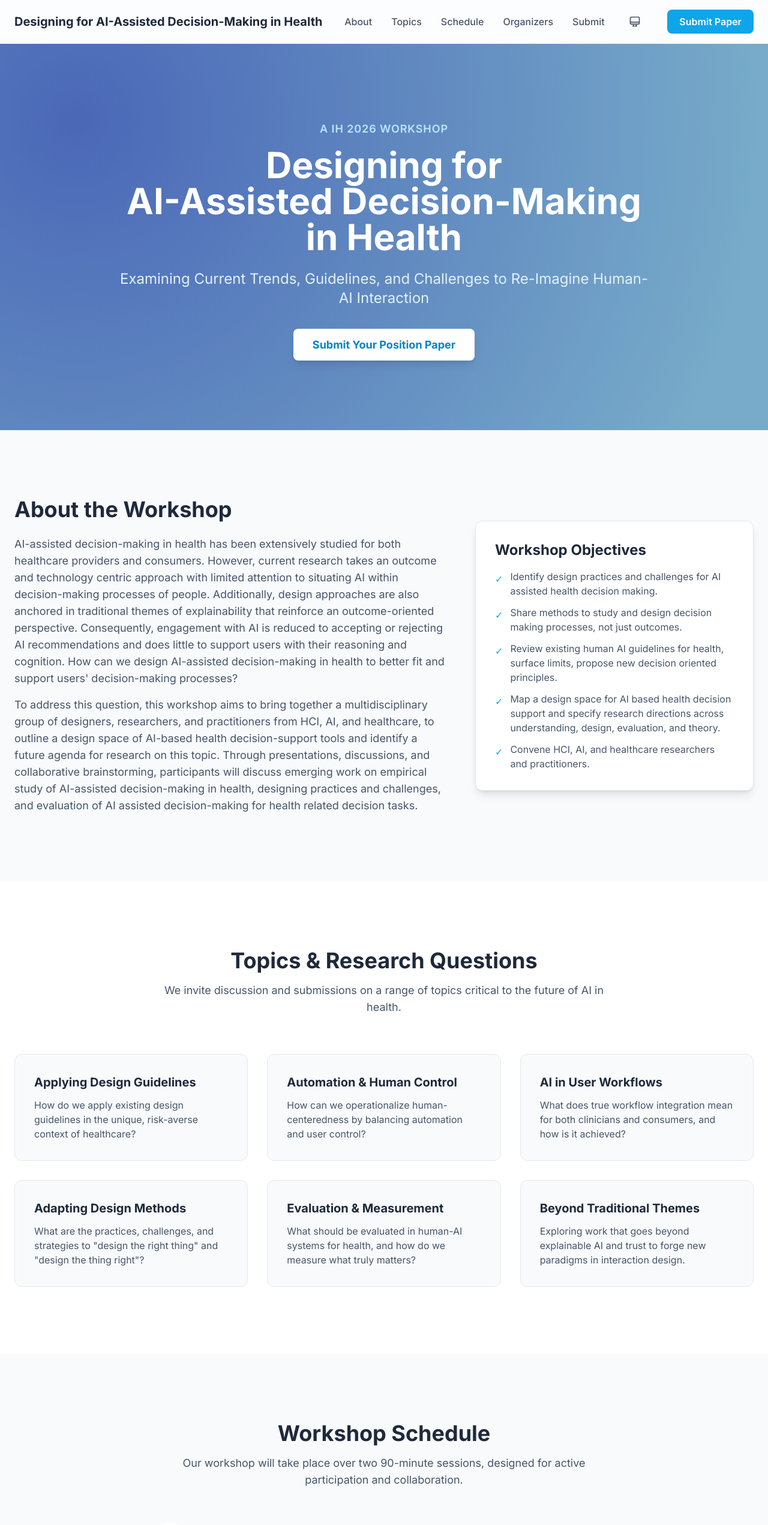
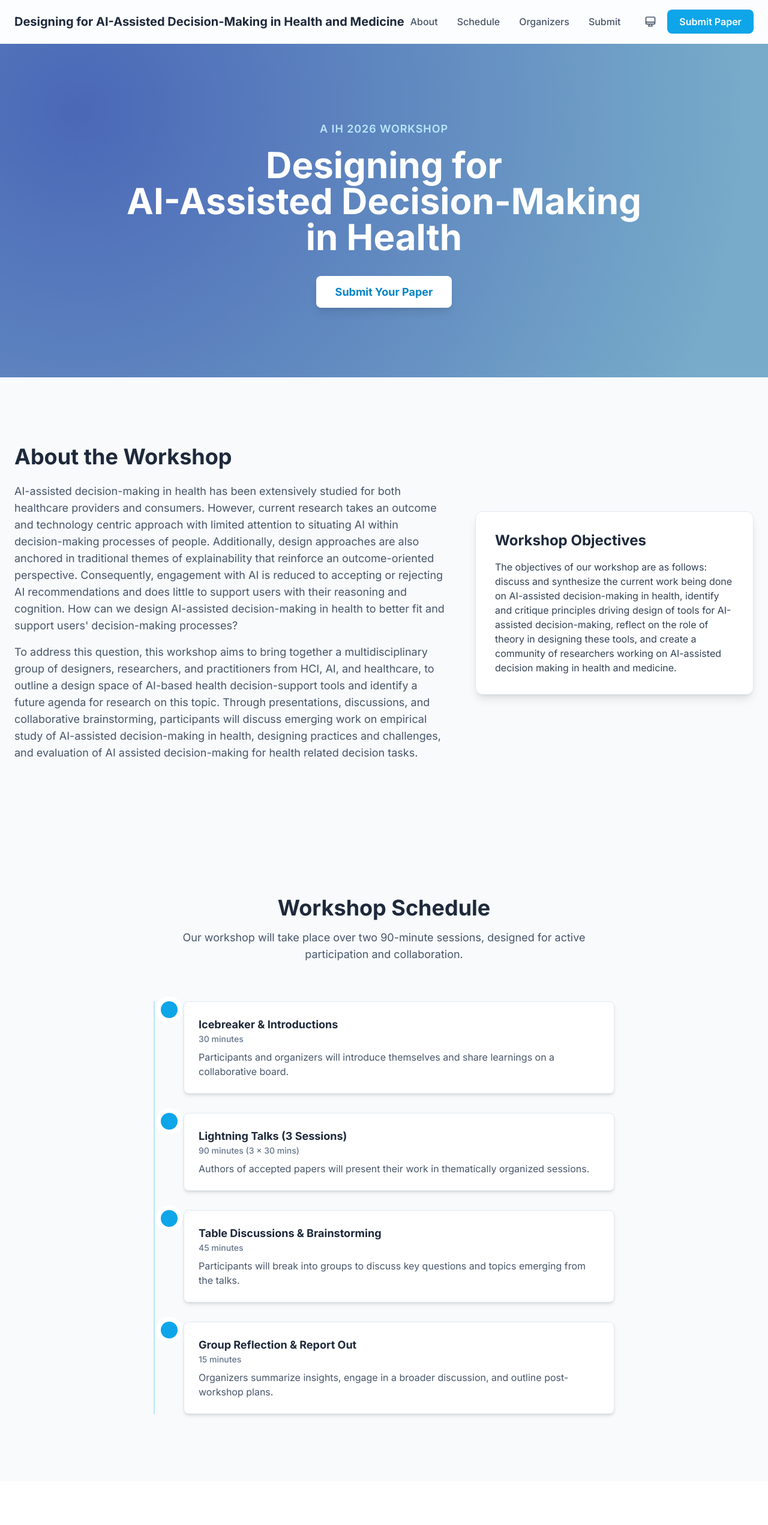
Before and after one commit to designingaiforhealth/DesigningAIforHealth.github.io, a plain HTML site: page 2026/index.html in a window 1280 px wide. Shown: the top 2542 px of the page at 60% size. Drawn offline with nearby package versions, Linux system fonts and the light colour scheme.

Commit message:
Update index.html

```diff
--- a/2026/index.html
+++ b/2026/index.html
@@ -3,7 +3,7 @@
 <head>
     <meta charset="UTF-8">
     <meta name="viewport" content="width=device-width, initial-scale=1.0">
-    <title>Designing for AI-Assisted Decision-Making in Health Workshop | IH 2026</title>
+    <title>Designing for AI-Assisted Decision-Making in Health and Medicine Workshop | IH 2026</title>
     <script src="https://cdn.tailwindcss.com"></script>
     <script>
         // Configure Tailwind to use the 'class' strategy for dark mode
@@ -69,10 +69,10 @@
     <!-- Header & Navigation -->
     <header id="header" class="sticky top-0 z-50 transition-all duration-300 glassmorphism">
         <nav class="container mx-auto px-6 py-4 flex justify-between items-center">
-            <a href="#" class="text-xl font-bold text-slate-800 dark:text-white">Designing for AI-Assisted Decision-Making in Health</a>
+            <a href="#" class="text-xl font-bold text-slate-800 dark:text-white">Designing for AI-Assisted Decision-Making in Health and Medicine</a>
             <div class="hidden md:flex items-center space-x-8">
                 <a href="#about" class="nav-link text-slate-600 dark:text-slate-300 hover:text-sky-500 dark:hover:text-sky-400 font-medium">About</a>
-                <a href="#topics" class="nav-link text-slate-600 dark:text-slate-300 hover:text-sky-500 dark:hover:text-sky-400 font-medium">Topics</a>
+                <!-- <a href="#topics" class="nav-link text-slate-600 dark:text-slate-300 hover:text-sky-500 dark:hover:text-sky-400 font-medium">Topics</a> -->
                 <a href="#schedule" class="nav-link text-slate-600 dark:text-slate-300 hover:text-sky-500 dark:hover:text-sky-400 font-medium">Schedule</a>
                 <a href="#organizers" class="nav-link text-slate-600 dark:text-slate-300 hover:text-sky-500 dark:hover:text-sky-400 font-medium">Organizers</a>
                 <a href="#submit" class="nav-link text-slate-600 dark:text-slate-300 hover:text-sky-500 dark:hover:text-sky-400 font-medium">Submit</a>
@@ -111,7 +111,7 @@
                     x-transition:leave-start="opacity-100 transform translate-y-0"
                     x-transition:leave-end="opacity-0 transform -translate-y-2">
                     <a href="#about" @click="open = false" class="block py-2 text-center text-slate-600 dark:text-slate-300 hover:text-sky-500 font-medium">About</a>
-                    <a href="#topics" @click="open = false" class="block py-2 text-center text-slate-600 dark:text-slate-300 hover:text-sky-500 font-medium">Topics</a>
+                    <!-- <a href="#topics" @click="open = false" class="block py-2 text-center text-slate-600 dark:text-slate-300 hover:text-sky-500 font-medium">Topics</a> -->
                     <a href="#schedule" @click="open = false" class="block py-2 text-center text-slate-600 dark:text-slate-300 hover:text-sky-500 font-medium">Schedule</a>
                     <a href="#organizers" @click="open = false" class="block py-2 text-center text-slate-600 dark:text-slate-300 hover:text-sky-500 font-medium">Organizers</a>
                     <a href="#submit" @click="open = false" class="block w-full mt-4 text-center bg-sky-500 text-white font-semibold px-5 py-2 rounded-lg hover:bg-sky-600 transition-colors">Submit Paper</a>
@@ -127,12 +127,9 @@
             <div class="container mx-auto px-6 text-center relative">
                 <span class="text-lg font-semibold tracking-wider text-sky-200 uppercase">A IH 2026 Workshop</span>
                 <h1 class="text-4xl md:text-6xl font-bold mt-4 mb-6 leading-tight">Designing for <br> AI-Assisted Decision-Making <br> in Health</h1>
-                <p class="text-xl md:text-2xl max-w-4xl mx-auto text-sky-100">
-                    Examining Current Trends, Guidelines, and Challenges to Re-Imagine Human-AI Interaction
-                </p>
                 <div class="mt-12">
                     <a href="#submit" class="bg-white text-sky-600 font-bold text-lg px-8 py-4 rounded-lg shadow-lg hover:bg-slate-100 transform hover:scale-105 transition-all duration-300">
-                        Submit Your Position Paper
+                        Submit Your Paper
                     </a>
                 </div>
             </div>
@@ -154,56 +151,8 @@
                     <div class="md:col-span-2">
                         <div class="bg-white dark:bg-slate-800 p-8 rounded-xl shadow-lg border border-slate-200 dark:border-slate-700">
                             <h3 class="text-2xl font-bold text-slate-800 dark:text-white mb-4">Workshop Objectives</h3>
-                            <ul class="space-y-3 text-slate-600 dark:text-slate-300">
-                                <li class="flex items-start"><span class="text-sky-500 dark:text-sky-400 mr-3 mt-1">✓</span>Identify design practices and challenges for AI assisted health decision making.</li>
-                                <li class="flex items-start"><span class="text-sky-500 dark:text-sky-400 mr-3 mt-1">✓</span>Share methods to study and design decision making processes, not just outcomes.</li>
-                                <li class="flex items-start"><span class="text-sky-500 dark:text-sky-400 mr-3 mt-1">✓</span>Review existing human AI guidelines for health, surface limits, propose new decision oriented principles.</li>
-                                <li class="flex items-start"><span class="text-sky-500 dark:text-sky-400 mr-3 mt-1">✓</span>Map a design space for AI based health decision support and specify research directions across understanding, design, evaluation, and theory.</li>
-                                <li class="flex items-start"><span class="text-sky-500 dark:text-sky-400 mr-3 mt-1">✓</span>Convene HCI, AI, and healthcare researchers and practitioners.</li>
-                            </ul>
+                            <p>The objectives of our workshop are as follows: discuss and synthesize the current work being done on AI-assisted decision-making in health, identify and critique principles driving design of tools for AI-assisted decision-making, reflect on the role of theory in designing these tools, and create a community of researchers working on AI-assisted decision making in health and medicine.</p>
                         </div>
-                    </div>
-                </div>
-            </div>
-        </section>
-
-        <!-- Topics Section -->
-        <section id="topics" class="py-20 md:py-28 bg-white dark:bg-slate-800/50">
-            <div class="container mx-auto px-6">
-                <div class="text-center max-w-3xl mx-auto mb-16">
-                    <h2 class="text-3xl md:text-4xl font-bold text-slate-800 dark:text-white">Topics & Research Questions</h2>
-                    <p class="mt-4 text-lg text-slate-600 dark:text-slate-300">We invite discussion and submissions on a range of topics critical to the future of AI in health.</p>
-                </div>
-                <div class="grid md:grid-cols-2 lg:grid-cols-3 gap-8">
-                    <!-- Topic Card 1 -->
-                    <div class="bg-slate-50 dark:bg-slate-800 p-8 rounded-xl hover:shadow-xl hover:-translate-y-2 transition-all duration-300 border border-slate-200 dark:border-slate-700">
-                        <h3 class="text-xl font-bold text-slate-800 dark:text-white mb-3">Applying Design Guidelines</h3>
-                        <p class="text-slate-600 dark:text-slate-300">How do we apply existing design guidelines in the unique, risk-averse context of healthcare?</p>
-                    </div>
-                    <!-- Topic Card 2 -->
-                    <div class="bg-slate-50 dark:bg-slate-800 p-8 rounded-xl hover:shadow-xl hover:-translate-y-2 transition-all duration-300 border border-slate-200 dark:border-slate-700">
-                        <h3 class="text-xl font-bold text-slate-800 dark:text-white mb-3">Automation & Human Control</h3>
-                        <p class="text-slate-600 dark:text-slate-300">How can we operationalize human-centeredness by balancing automation and user control?</p>
-                    </div>
-                    <!-- Topic Card 3 -->
-                    <div class="bg-slate-50 dark:bg-slate-800 p-8 rounded-xl hover:shadow-xl hover:-translate-y-2 transition-all duration-300 border border-slate-200 dark:border-slate-700">
-                        <h3 class="text-xl font-bold text-slate-800 dark:text-white mb-3">AI in User Workflows</h3>
-                        <p class="text-slate-600 dark:text-slate-300">What does true workflow integration mean for both clinicians and consumers, and how is it achieved?</p>
-                    </div>
-                    <!-- Topic Card 4 -->
-                    <div class="bg-slate-50 dark:bg-slate-800 p-8 rounded-xl hover:shadow-xl hover:-translate-y-2 transition-all duration-300 border border-slate-200 dark:border-slate-700">
-                        <h3 class="text-xl font-bold text-slate-800 dark:text-white mb-3">Adapting Design Methods</h3>
-                        <p class="text-slate-600 dark:text-slate-300">What are the practices, challenges, and strategies to "design the right thing" and "design the thing right"?</p>
-                    </div>
-                    <!-- Topic Card 5 -->
-                    <div class="bg-slate-50 dark:bg-slate-800 p-8 rounded-xl hover:shadow-xl hover:-translate-y-2 transition-all duration-300 border border-slate-200 dark:border-slate-700">
-                        <h3 class="text-xl font-bold text-slate-800 dark:text-white mb-3">Evaluation & Measurement</h3>
-                        <p class="text-slate-600 dark:text-slate-300">What should be evaluated in human-AI systems for health, and how do we measure what truly matters?</p>
-                    </div>
-                    <!-- Topic Card 6 -->
-                    <div class="bg-slate-50 dark:bg-slate-800 p-8 rounded-xl hover:shadow-xl hover:-translate-y-2 transition-all duration-300 border border-slate-200 dark:border-slate-700">
-                        <h3 class="text-xl font-bold text-slate-800 dark:text-white mb-3">Beyond Traditional Themes</h3>
-                        <p class="text-slate-600 dark:text-slate-300">Exploring work that goes beyond explainable AI and trust to forge new paradigms in interaction design.</p>
                     </div>
                 </div>
             </div>
@@ -291,19 +240,7 @@
                         <h4 class="font-bold text-lg text-slate-800 dark:text-white">Peter Brusilovsky</h4>
                         <p class="text-slate-500 dark:text-slate-400">University of Pittsburgh</p>
                     </div>
-                    <!-- Organizer 5 -->
-                     <div class="flex flex-col items-center col-span-2 md:col-span-1 lg:col-span-1 md:col-start-2 lg:col-start-auto">
-                        <img class="w-32 h-32 rounded-2 mb-4 object-cover" src="./images/wang.png" alt="Dakuo Wang">
-                        <h4 class="font-bold text-lg text-slate-800 dark:text-white">Dakuo Wang</h4>
-                        <p class="text-slate-500 dark:text-slate-400">Northeastern University</p>
-                    </div>
 
-                    <!-- Organizer 6 -->
-                     <div class="flex flex-col items-center col-span-2 md:col-span-1 lg:col-span-1 md:col-start-2 lg:col-start-auto">
-                        <img class="w-32 h-32 rounded-2 mb-4 object-cover" src="./images/mike.png" alt="Mike Schaekermann">
-                        <h4 class="font-bold text-lg text-slate-800 dark:text-white">Mike Schaekermann</h4>
-                        <p class="text-slate-500 dark:text-slate-400">Google Health</p>
-                    </div>
                 </div>
             </div>
         </section>
@@ -314,7 +251,7 @@
                  <div class="text-center max-w-4xl mx-auto">
                     <h2 class="text-3xl md:text-4xl font-bold text-slate-800 dark:text-white">Call for Participation</h2>
                     <p class="mt-4 text-lg text-slate-600 dark:text-slate-300">
-                        We invite submissions reflecting on initial artifacts, empirical results, methodologies, live AI deployments, theories, and literature based on ongoing or published work. Authors should submit a 2-page position paper (excluding references) .
+                        We invite submissions for a full day workshop on designing for AI-assisted decision making in health and medicine. This workshop will discuss and synthesize current work and reflect on principles driving the design of tools for AI-assisted decision-making for different stakeholders in health (patients, clinicians, caregivers, etc.). Participants are invited to submit reflections on initial artifacts, empirical results, methodologies, live AI deployments, theories, and current literature based on ongoing or previously published work. Topics include but are not limited to empirically understanding AI assisted decision-making, designing AI assisted decision-making tools, evaluating AI assisted decision-making, and finding a role for theories to inform research. We invite work related to diverse stakeholders in health including but not limited to patients, clinicians, and caregivers. Authors will submit a paper of 2 pages excluding references as a PDF. Submissions are due April 30, 2026, and should be submitted through the Google form below.
                     </p>
                 </div>
                 <div class="flex flex-col md:flex-row justify-center items-center gap-8 mt-12">
@@ -340,9 +277,9 @@
     <!-- Footer -->
     <footer class="bg-slate-800 text-slate-300 py-12">
         <div class="container mx-auto px-6 text-center">
-            <p class="text-lg font-semibold text-white">Designing for AI-Assisted Decision-Making in Health @ IH 2026</p>
+            <p class="text-lg font-semibold text-white">Designing for AI-Assisted Decision-Making in Health and Medicine @ IH 2026</p>
             <p class="mt-2">Questions? Contact us at <a href="mailto:designingaiforhealth@gmail.com" class="text-sky-400 hover:underline">designingaiforhealth@gmail.com</a></p>
-            <p class="mt-6 text-sm text-slate-400">&copy; 2025 Designing for AI-Assisted Decision-Making in Health Workshop Organizers. All Rights Reserved.</p>
+            <p class="mt-6 text-sm text-slate-400">&copy; 2025 Designing for AI-Assisted Decision-Making in Health and Medicine Workshop Organizers. All Rights Reserved.</p>
         </div>
     </footer>
 
```
